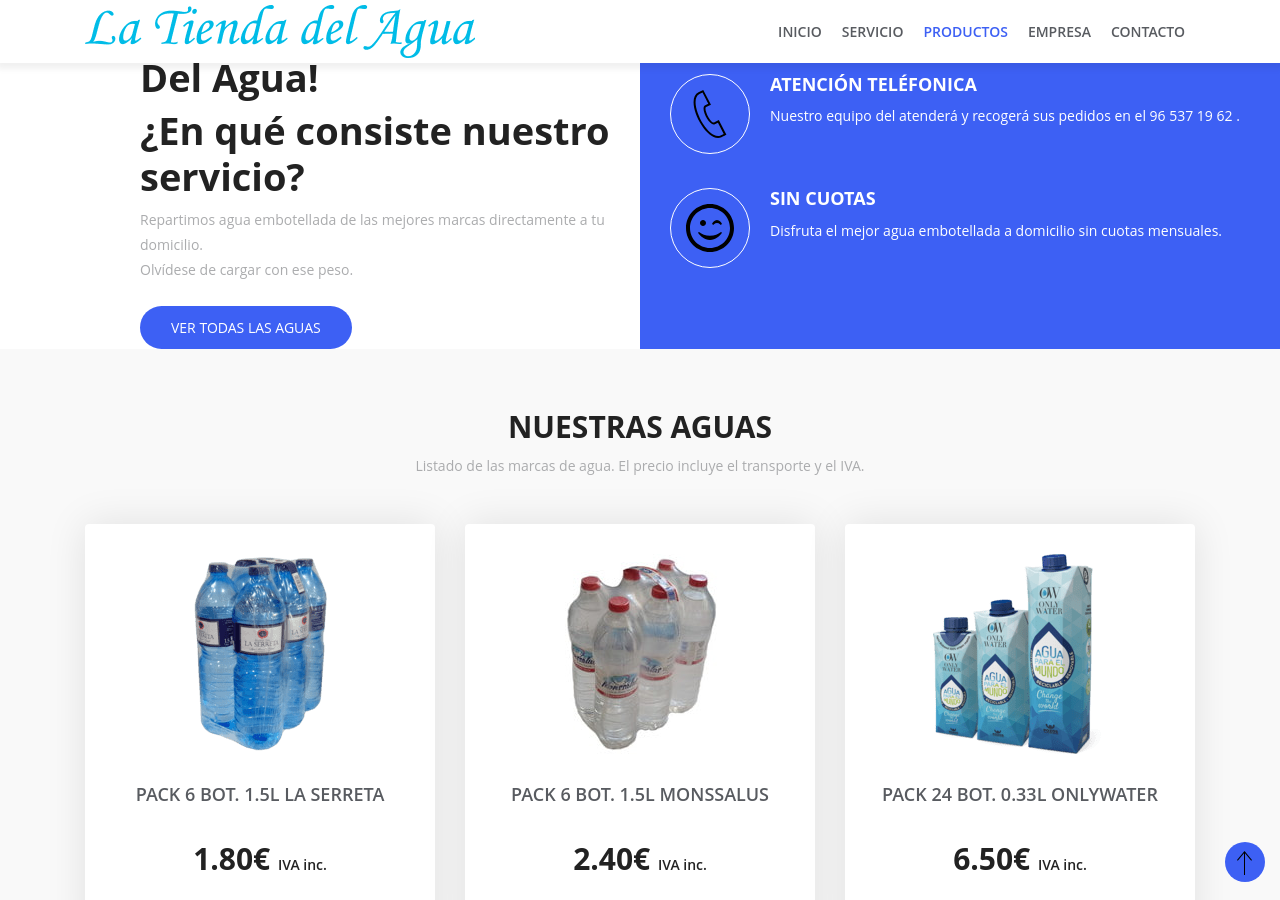
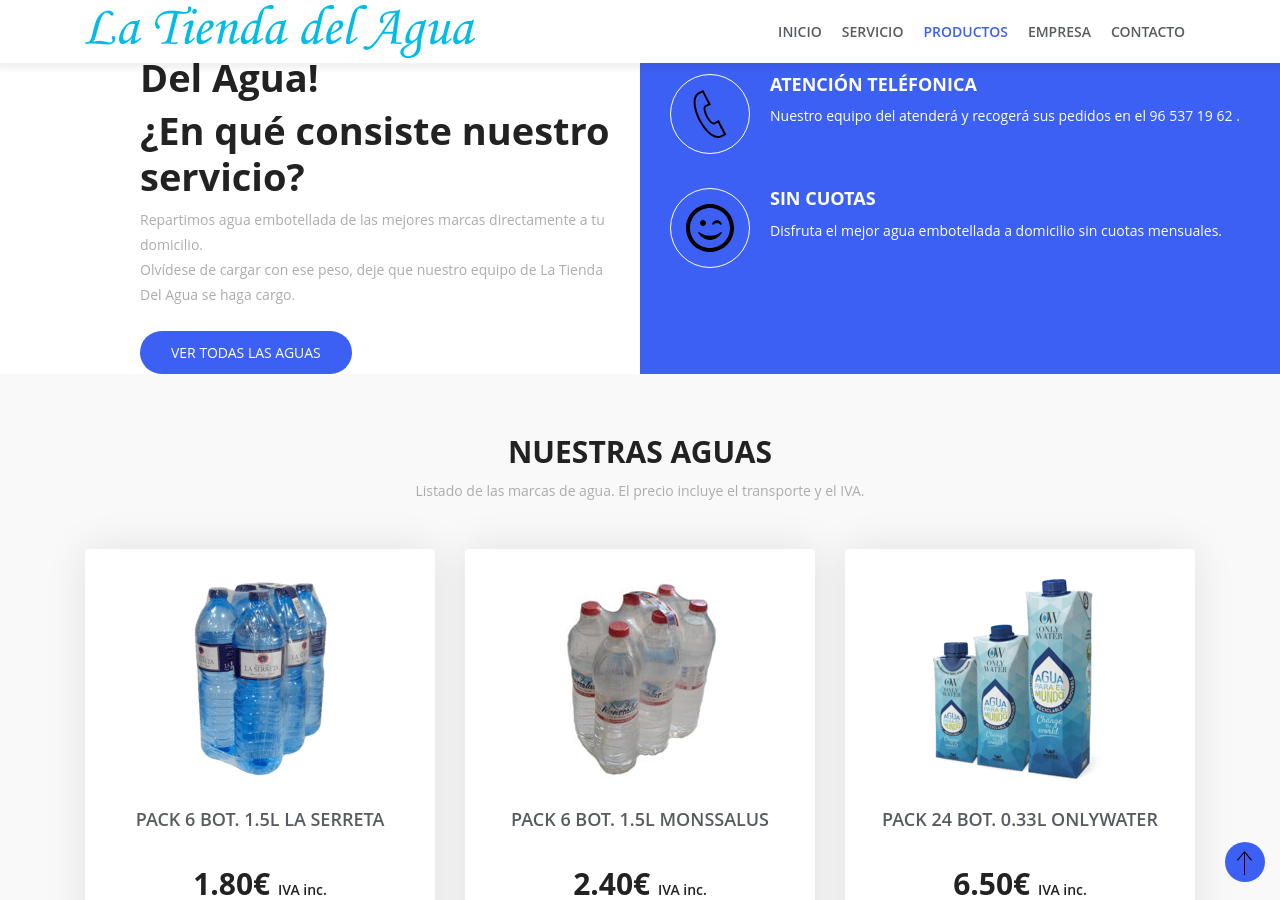
Before and after one commit to latiendadelagua/latiendadelagua.github.io, a Jekyll site: the page built from index.html, in a window 1280 px wide and 900 px high, scrolled down 915 px. Built offline with Jekyll 4.4.1, drawn with Linux system fonts in a browser that asks for light colours.

Commit message:
fix "Words from the H1 heading are not used in the page content"

```diff
--- a/_includes/servicio.html
+++ b/_includes/servicio.html
@@ -11,7 +11,7 @@
                 <p class="mb-4 wow fadeInRight" data-wow-delay="0.9s">
                     Repartimos agua embotellada de las mejores marcas directamente a tu domicilio.
                     <br>
-                    Olvídese de cargar con ese peso.
+                    Olvídese de cargar con ese peso, deje que nuestro equipo de La Tienda Del Agua se haga cargo.
                 </p>
                 <a href="#productos" class="btn btn-common wow fadeInUp" title="Ir a Productos"
                    data-wow-delay="1.2s">
```
